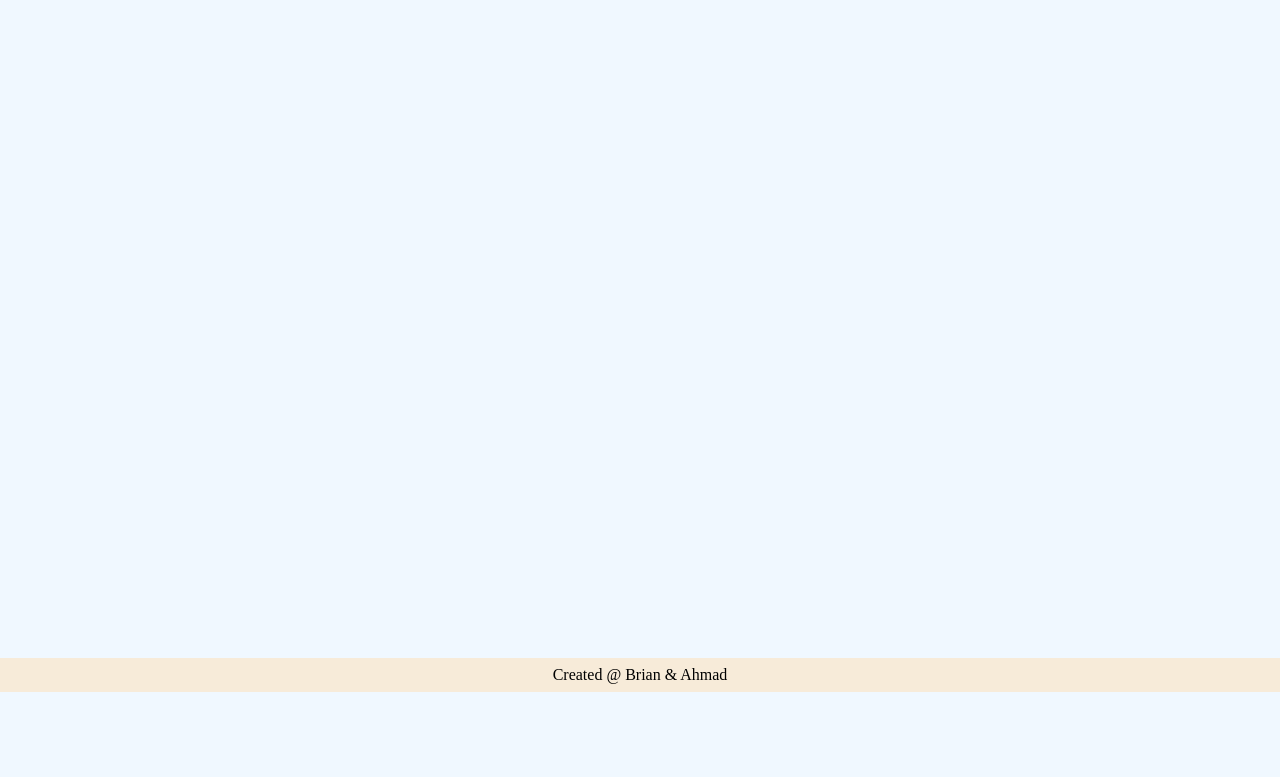
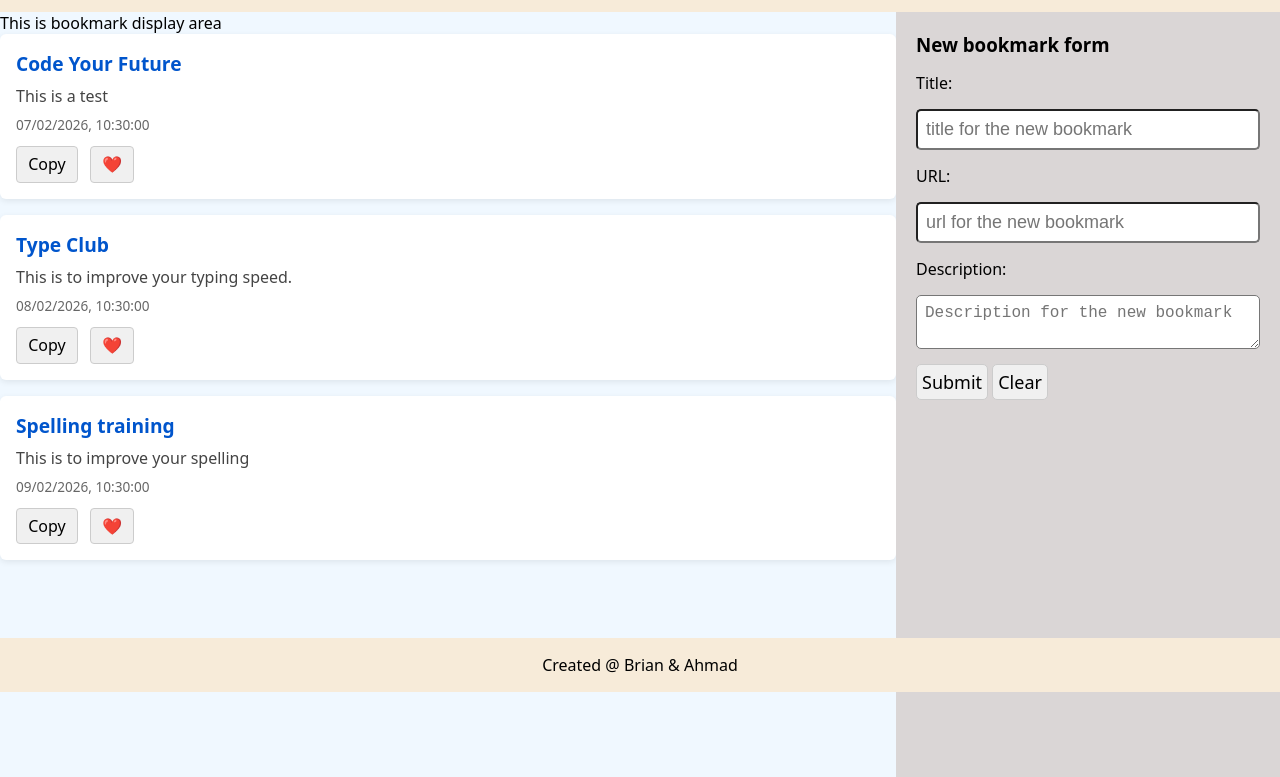
Before and after one commit to TzeMingHo/Project-shared-Bookmarks, a website: page index.html in a window 1280 px wide. Shown: the part 108-885 px from the top of the page. Drawn offline with Linux system fonts and the light colour scheme.

Commit message:
Force-syncing the correct layout and logic

```diff
--- a/index.html
+++ b/index.html
@@ -3,33 +3,6 @@
   <head>
     <meta charset="UTF-8" />
     <meta name="viewport" content="width=device-width, initial-scale=1.0" />
-<<<<<<< HEAD
-    <title>Shared-Bookmarks</title>
-    <script type="module" src="script.js"></script>
-     <link href="style.css" rel="stylesheet" />
-  </head>
-  <body>
-    <header>
-      <h1>This is a header</h1>
-    </header>
-    <main>
-      <div id="root"></div>
-      <template id="bookmark-card-template">
-        <article class="bookmark-card" data-bookmark-id="">
-          <h2 class="bookmark-title">
-            <a class="bookmark-link" href=""></a>
-          </h2>
-
-          <p class="bookmark-description"></p>
-
-          <time datetime="" class="created-time"></time>
-
-          <button type="button" class="copy-btn">Copy</button>
-          <button type="button" class="like-btn">❤️</button>
-        </article>
-      </template>
-    </main>
-=======
     <link rel="stylesheet" href="styles.css" />
     <title>Shared-Bookmarks</title>
     <script type="module" src="script.js"></script>
@@ -54,6 +27,20 @@
     <main>
       <div id="bookmark-display-area">
         <p>This is bookmark display area</p>
+        <template id="bookmark-card-template">
+          <article class="bookmark-card" data-bookmark-id="">
+            <h2 class="bookmark-title">
+              <a class="bookmark-link" href=""></a>
+            </h2>
+
+            <p class="bookmark-description"></p>
+
+            <time datetime="" class="created-time"></time>
+
+            <button type="button" class="copy-btn">Copy</button>
+            <button type="button" class="like-btn">❤️</button>
+          </article>
+        </template>
       </div>
       <form id="bookmark-form">
         <h3 id="bookmark-header">New bookmark form</h3>
@@ -64,6 +51,7 @@
           name="bookmark-title"
           type="text"
           placeholder="title for the new bookmark"
+          required
         />
 
         <label for="bookmark-url">URL: </label>
@@ -73,6 +61,7 @@
           name="bookmark-url"
           type="text"
           placeholder="url for the new bookmark"
+          required
         />
 
         <label for="bookmark-description">Description:</label>
@@ -81,6 +70,7 @@
           id="bookmark-description"
           name="bookmark-description"
           placeholder="Description for the new bookmark"
+          required
         ></textarea>
         <div id="button-field">
           <button
@@ -97,6 +87,6 @@
       </form>
     </main>
     <footer>Created @ Brian & Ahmad</footer>
->>>>>>> main
+    >>>>>>> main
   </body>
 </html>
--- a/script.js
+++ b/script.js
@@ -36,15 +36,13 @@
 ];
 import { getUserIds } from "./storage.js";
 
-<<<<<<< HEAD
-window.onload = function () {
-  const users = getUserIds();
+function displayingBookmarks() {
+  const displayArea = document.getElementById("bookmark-display-area");
+  const bookmarks = allBookmarks.map(bookmarkCard);
+  displayArea.append(...bookmarks);
+  displayArea.addEventListener("click", handleBookmarkClick);
+}
 
-  const rootElm = document.getElementById("root");
-  const bookmarks = allBookmarks.map(bookmarkCard);
-  rootElm.append(...bookmarks);
-  rootElm.addEventListener("click", handleBookmarkClick);
-=======
 const state = {
   users: getUserIds(),
   currentUser: "",
@@ -82,7 +80,7 @@
 
 window.onload = function () {
   populateUserSelect();
->>>>>>> main
+  displayingBookmarks();
 };
 
 function bookmarkCard({
--- a/styles.css
+++ b/styles.css
@@ -11,10 +11,11 @@
 html,
 body {
   height: 100%;
+  font-family: system-ui, Arial, sans-serif;
 }
 
 header {
-  padding: 25px;
+  padding: 1rem;
   background-color: var(--header-color);
   display: flex;
   flex-direction: column;
@@ -71,9 +72,66 @@
   height: 100%;
   background-color: aliceblue;
 }
-
+/* bookmark display */
 #bookmark-display-area {
   flex: 70%;
+}
+
+/* Bookmark card */
+.bookmark-card {
+  background: white;
+  border-radius: 6px;
+  padding: 1rem;
+  margin-bottom: 1rem;
+  box-shadow: 0 2px 6px rgba(0, 0, 0, 0.08);
+}
+
+.bookmark-title {
+  margin: 0 0 0.5rem;
+  font-size: 1.2rem;
+}
+
+.bookmark-link {
+  text-decoration: none;
+  color: #0055cc;
+}
+
+.bookmark-link:hover {
+  text-decoration: underline;
+}
+
+.bookmark-description {
+  margin: 0.5rem 0;
+  color: #444;
+}
+
+.created-time {
+  display: block;
+  font-size: 0.85rem;
+  color: #666;
+  margin-bottom: 0.75rem;
+}
+
+/* Buttons */
+button {
+  font: inherit;
+  padding: 0.4rem 0.7rem;
+  border-radius: 4px;
+  border: 1px solid #ccc;
+  background: #f0f0f0;
+  cursor: pointer;
+}
+
+button:hover {
+  background: #e6e6e6;
+}
+
+.copy-btn {
+  margin-right: 0.5rem;
+}
+
+.like-btn {
+  color: #c00;
 }
 
 /* bookmark-form */
@@ -107,6 +165,6 @@
   width: 100%;
   bottom: 0px;
   background-color: var(--header-color);
-  padding: 8px;
+  padding: 1rem;
   text-align: center;
 }
```
Also changed, not shown: notes.md (+12 -13 lines).
